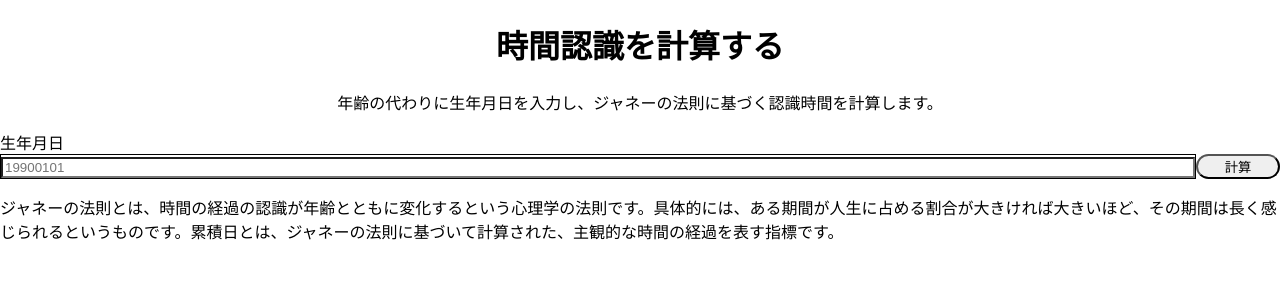
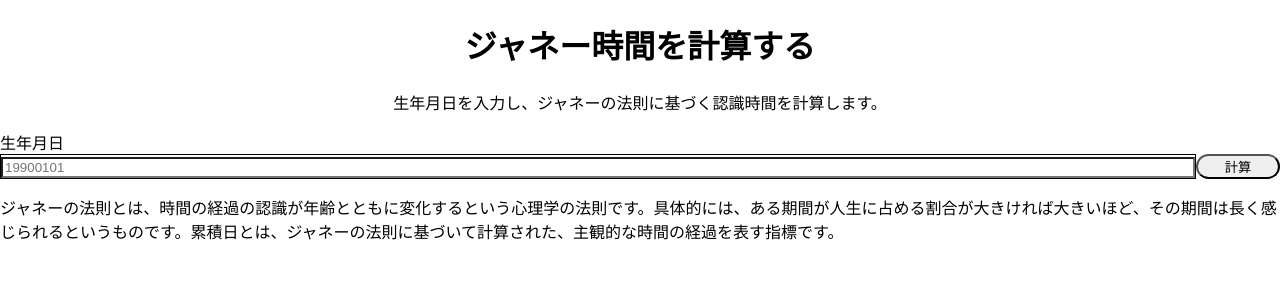
Before and after one commit to nannany/janet, a React (Vite) app: page / in a window 1280 px wide. Shown: the top 300 px of the page. Built offline with nearby package versions, Linux system fonts and the light colour scheme.

Commit message:
refactor: update header text to reflect Jané time calculation

```diff
--- a/src/App.tsx
+++ b/src/App.tsx
@@ -22,10 +22,10 @@ function App() {
               {/* Header */}
               <div className="text-center py-5 px-4">
                 <h1 className="text-3xl font-bold text-primary mb-3">
-                  時間認識を計算する
+                  ジャネー時間を計算する
                 </h1>
                 <p className="text-base text-primary px-4">
-                  年齢の代わりに生年月日を入力し、ジャネーの法則に基づく認識時間を計算します。
+                  生年月日を入力し、ジャネーの法則に基づく認識時間を計算します。
                 </p>
               </div>
 
```
